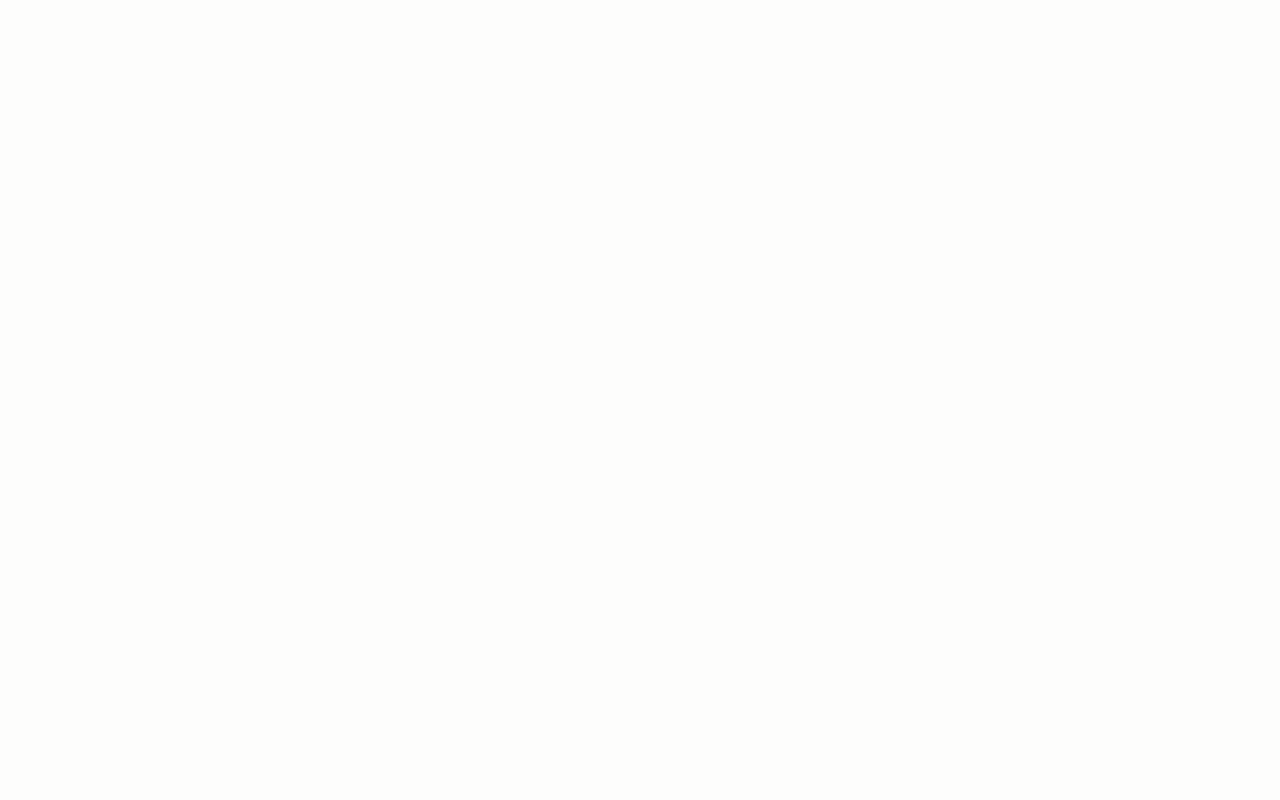
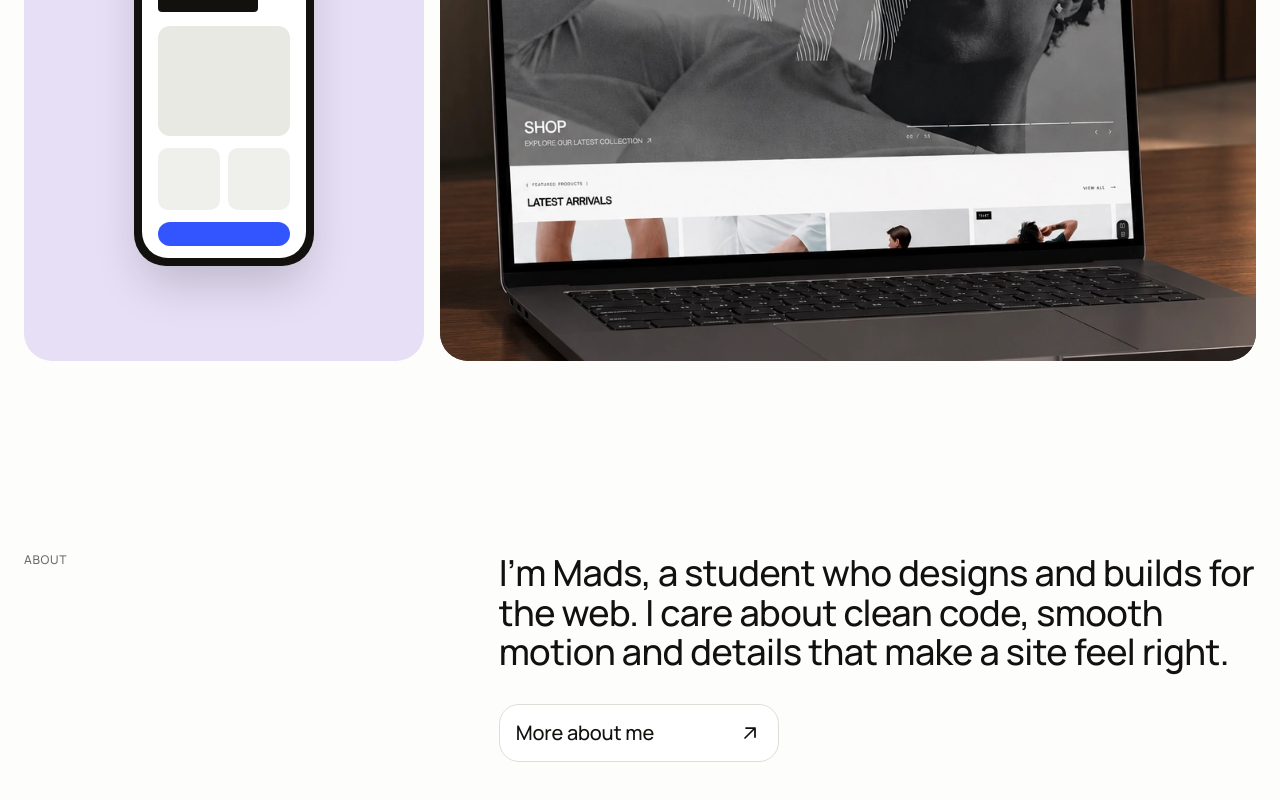
Before and after one commit to buchhavee/portfolio-project, a Next.js app: page / in a window 1280 px wide. Shown: the part 3650-4450 px from the top of the page. Before the commit the page ends 4107 px from the top, so only its background shows below. Built offline with nearby package versions, Linux system fonts and the light colour scheme.

Commit message:
feat: add About teaser to the home page
The text rises word by word from a mask when it scrolls into view,
like the hero sentence. "More about me" links to /about and is styled
like the title card on the project cards.

```diff
--- a/app/page.tsx
+++ b/app/page.tsx
@@ -1,3 +1,4 @@
+import { AboutTeaser } from "@/components/organisms/about-teaser";
 import { Hero } from "@/components/organisms/hero";
 import { Projects } from "@/components/organisms/projects";
 
@@ -6,6 +7,7 @@ export default function Home() {
     <main className="overflow-x-clip">
       <Hero />
       <Projects />
+      <AboutTeaser />
     </main>
   );
 }
--- /dev/null
+++ b/components/atoms/button.tsx
@@ -0,0 +1,22 @@
+import Image from "next/image";
+import Link from "next/link";
+import { FlapText } from "@/components/atoms/flap-text";
+
+/** A link styled like the title card on the project cards. The border keeps it visible on the page background. */
+export function Button({ href, label }: { href: string; label: string }) {
+  return (
+    <Link
+      href={href}
+      className="flex min-w-70 items-center justify-between gap-4 rounded-lg border border-border-default bg-bg-surface p-4 text-[1.25rem]/[1.2] font-medium tracking-[-0.01em]"
+    >
+      <FlapText text={label} />
+      <Image
+        src="/images/icons/arrow-up-right.svg"
+        alt=""
+        width={24}
+        height={24}
+        className="shrink-0 dark:invert"
+      />
+    </Link>
+  );
+}
--- /dev/null
+++ b/components/organisms/about-teaser.tsx
@@ -0,0 +1,57 @@
+"use client";
+
+import { useRef } from "react";
+import { Button } from "@/components/atoms/button";
+import { gsap, SplitText, useGSAP } from "@/lib/gsap";
+import { MOVING } from "@/lib/motion";
+
+// Next keeps the page alive and re-runs effects when you come back to it.
+let introPlayed = false;
+
+export function AboutTeaser() {
+  const text = useRef<HTMLParagraphElement>(null);
+
+  useGSAP(() => {
+    gsap.matchMedia().add(MOVING, () => {
+      gsap.set(text.current, { autoAlpha: 1 });
+      if (introPlayed) return;
+
+      // The same rise as the hero sentence, played once when the text scrolls into view.
+      const split = SplitText.create(text.current, {
+        type: "words",
+        mask: "words",
+        wordsClass: "word",
+        aria: "none",
+      });
+      gsap.from(split.words, {
+        yPercent: 115,
+        duration: 0.6,
+        stagger: 0.03,
+        ease: "power3.out",
+        scrollTrigger: { trigger: text.current, start: "top 85%", once: true },
+        onComplete: () => {
+          introPlayed = true;
+          split.revert();
+        },
+      });
+    });
+  });
+
+  return (
+    <section className="flex flex-col gap-6 border-t border-border-default px-4 pt-12 pb-16 md:flex-row md:gap-16 md:border-t-0 md:px-6 md:py-24">
+      <h2 className="text-caps text-text-secondary uppercase md:w-1/3 md:max-w-110 md:shrink-0">
+        About
+      </h2>
+      <div className="flex flex-col items-start gap-6 md:gap-8">
+        <p ref={text} data-intro className="max-w-205 text-h3 md:text-h2">
+          I’m Mads, a student who designs and builds for the web.{" "}
+          <span className="max-md:hidden">
+            I care about clean code, smooth motion and details that make a site
+            feel right.
+          </span>
+        </p>
+        <Button href="/about" label="More about me" />
+      </div>
+    </section>
+  );
+}
--- a/lib/gsap.ts
+++ b/lib/gsap.ts
@@ -1,7 +1,8 @@
 import { useGSAP } from "@gsap/react";
 import gsap from "gsap";
+import { ScrollTrigger } from "gsap/ScrollTrigger";
 import { SplitText } from "gsap/SplitText";
 
-gsap.registerPlugin(useGSAP, SplitText);
+gsap.registerPlugin(useGSAP, ScrollTrigger, SplitText);
 
 export { gsap, SplitText, useGSAP };
```
